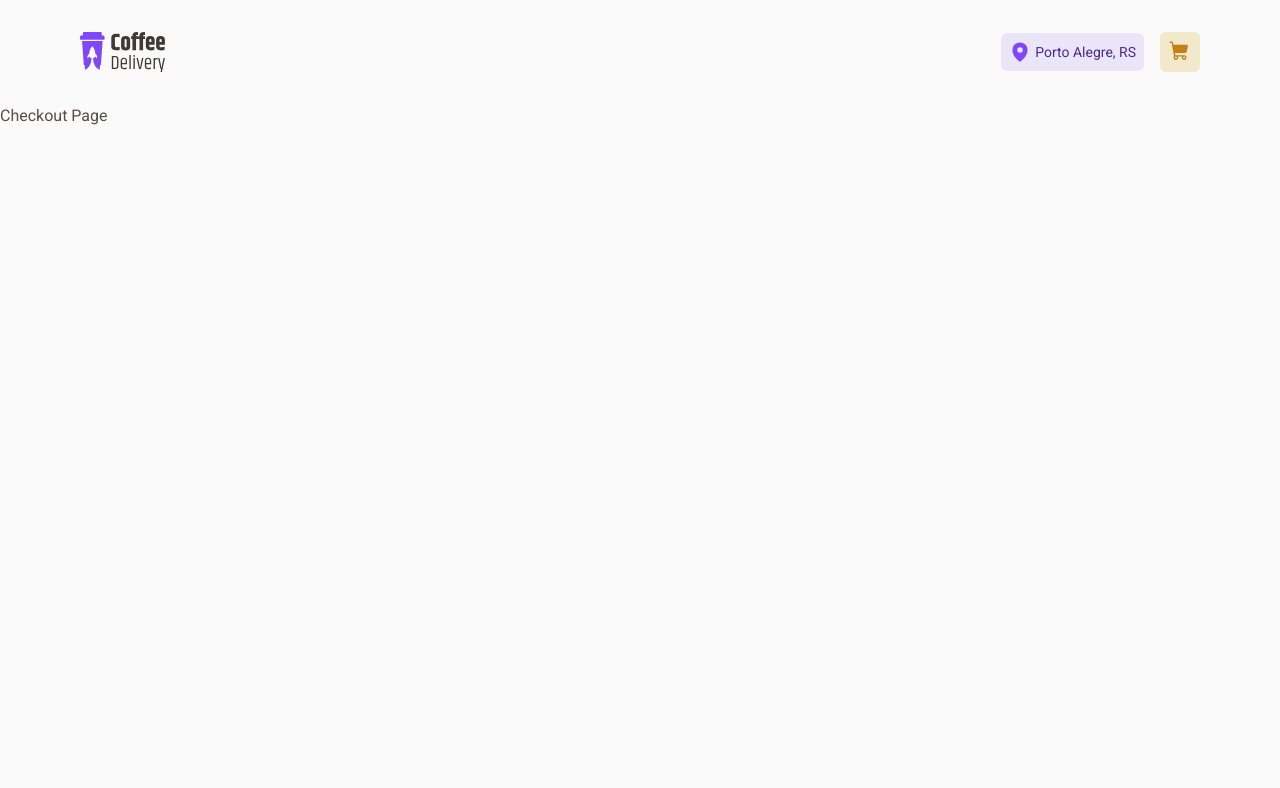
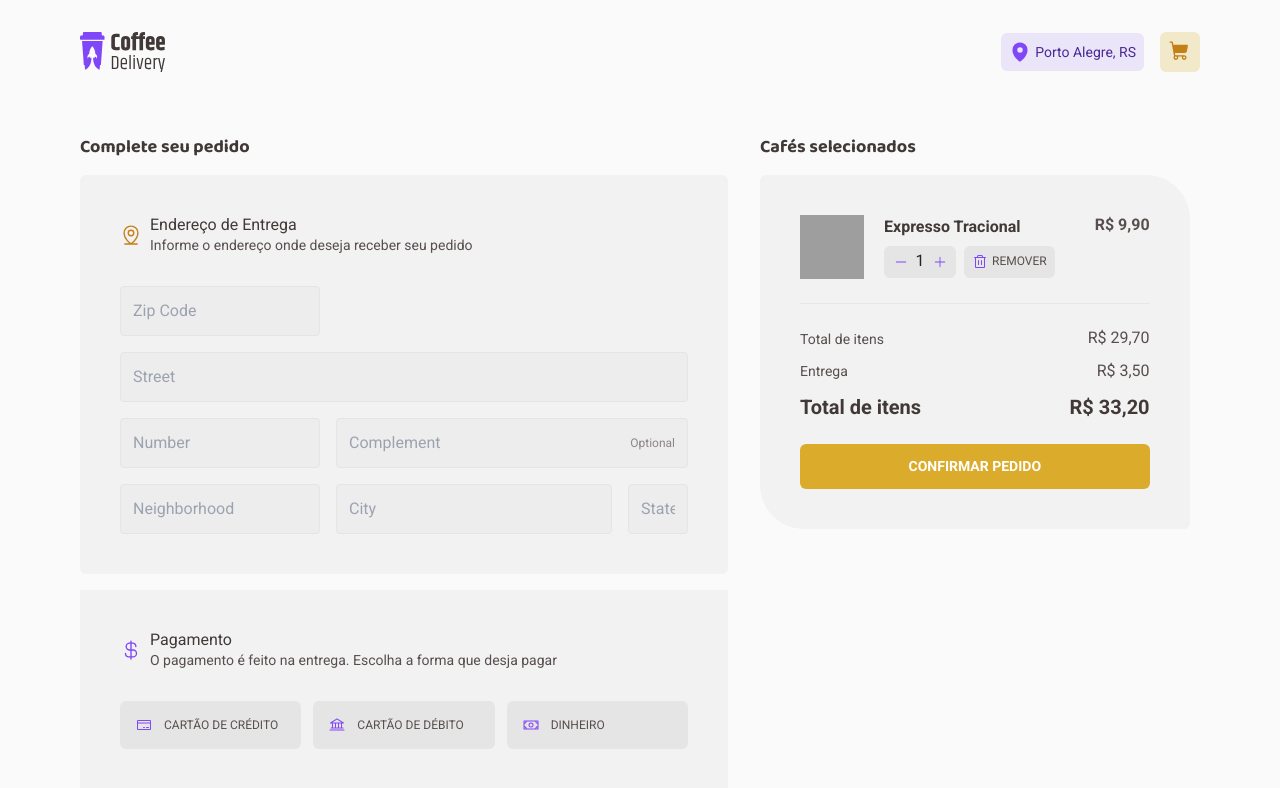
Before and after one commit to valdenicio22/coffee-delivery, a React (Vite) app: page /checkout in a window 1280 px wide. Shown: the top 788 px of the page. Built offline with nearby package versions, Linux system fonts and the light colour scheme; grey boxes are pictures that could not be loaded.

Commit message:
feat: finished checkoutPage style

```diff
--- a/src/components/ProductQuantity/index.tsx
+++ b/src/components/ProductQuantity/index.tsx
@@ -3,7 +3,7 @@ import { RegularText } from '../Typography'
 
 export function ProductQuantity() {
   return (
-    <div className="flex items-center justify-center gap-2 w-[4.5rem] p-2 bg-base-button rounded-md ">
+    <div className="flex items-center justify-center gap-2 w-[4.5rem] h-8 p-2 bg-base-button rounded-md ">
       <button className="text-brand-purple hover:text-brand-purple-dark">
         <Minus size={14} />
       </button>
--- /dev/null
+++ b/src/pages/CheckoutPage/components/HeaderSection/index.tsx
@@ -0,0 +1,33 @@
+import { ReactNode } from 'react'
+import { RegularText } from '../../../../components/Typography'
+
+interface HeaderSectionProps {
+  icon: ReactNode
+  iconColor: 'yellow-dark' | 'purple'
+  title: string
+  subTitle: string
+}
+
+export function HeaderSection({
+  icon,
+  iconColor,
+  subTitle,
+  title,
+}: HeaderSectionProps) {
+  const colorVariant = {
+    'yellow-dark': 'text-brand-yellow-dark',
+    purple: 'text-brand-purple',
+  }
+
+  const HeaderSectionStyle = `flex items-center gap-2  ${colorVariant[iconColor]}`
+
+  return (
+    <div className={HeaderSectionStyle}>
+      {icon}
+      <div>
+        <RegularText color="subtitle">{title}</RegularText>
+        <RegularText size="sm">{subTitle}</RegularText>
+      </div>
+    </div>
+  )
+}
--- a/src/pages/CheckoutPage/index.tsx
+++ b/src/pages/CheckoutPage/index.tsx
@@ -1,3 +1,15 @@
+import { ConfirmeOrderSection } from './components/ConfirmeOrderSection'
+import { FormSection } from './components/FormSection'
+import { PaymentSection } from './components/PaymentSection'
+
 export const CheckoutPage = () => {
-  return <h1>Checkout Page</h1>
+  return (
+    <div className="layoutContainer flex  gap-8 my-8">
+      <div className="flex flex-col gap-4">
+        <FormSection />
+        <PaymentSection />
+      </div>
+      <ConfirmeOrderSection />
+    </div>
+  )
 }
```
